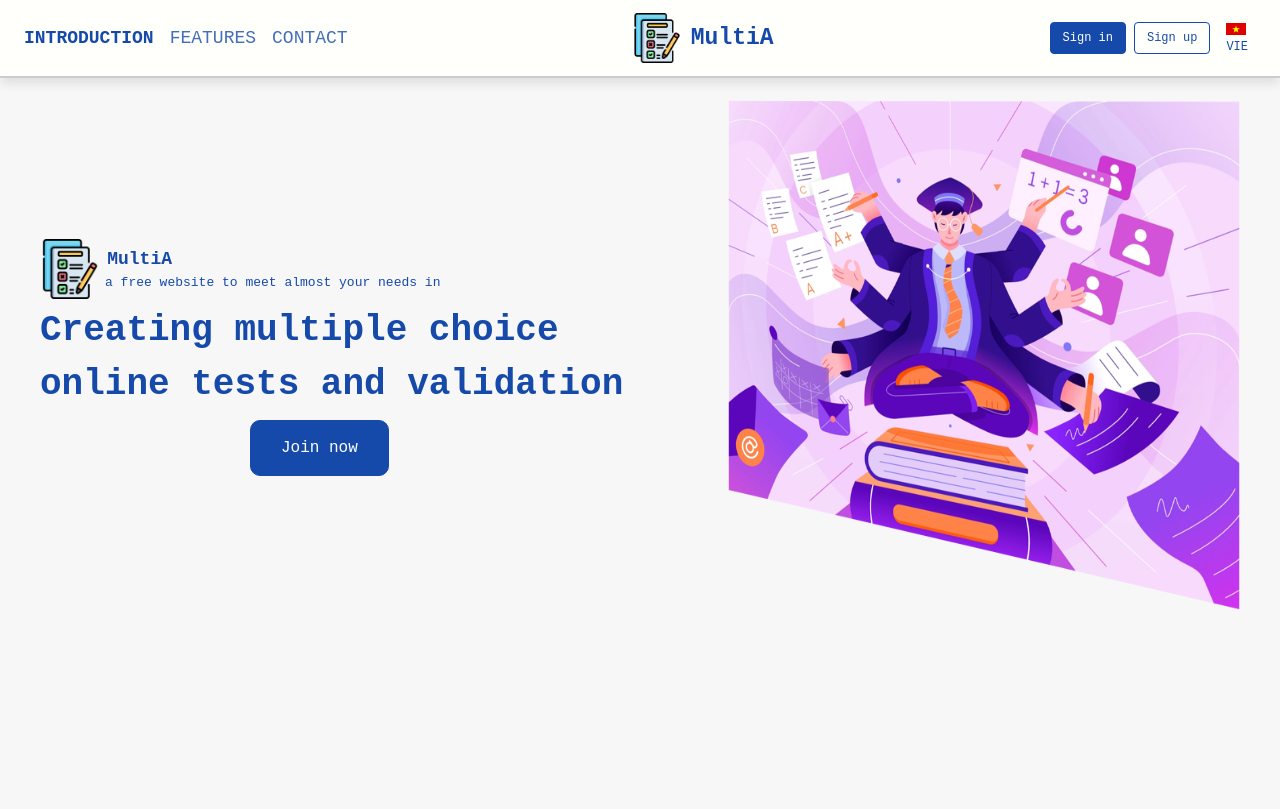
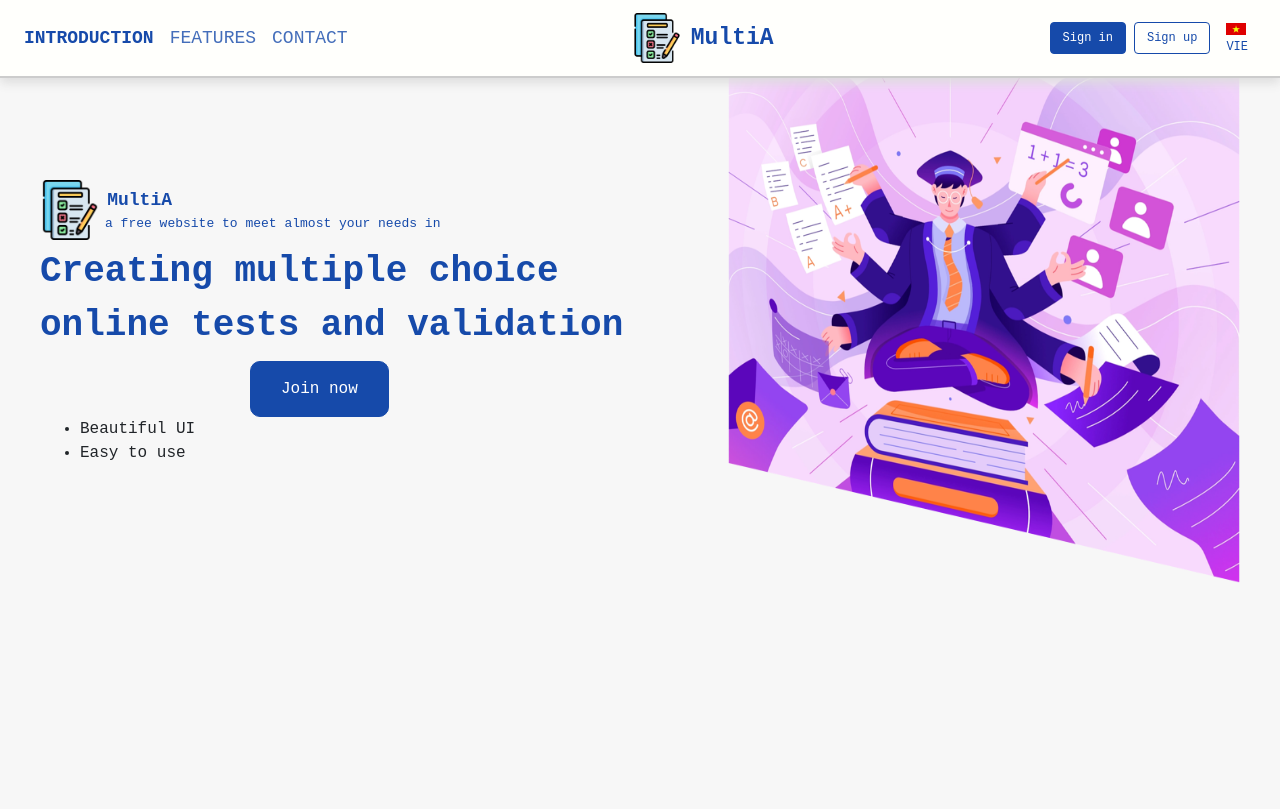
Before and after one commit to anh-nt24/E-MultipleChoice, a PHP site: page / in a window 1280 px wide. Shown: the top 809 px of the page. After the commit the page ends 583 px from the top, so only its background shows below. Run offline with PHP 8.4, Linux system fonts and the light colour scheme.

Commit message:
update responsive on mobile

```diff
--- a/index.html
+++ b/index.html
@@ -77,7 +77,6 @@
                 </div>
             </div>
         </nav>
-
             <div class="progress-container">
                 <div class="progress-bar" id="myBar"></div>
             </div>
@@ -91,13 +90,21 @@
                     <br>
                     <div>
                         <span style="padding-left: 0.4em">MultiA</span>
-                        <p>a free website to meet almost your needs in</p>
+                        <p> a free website to meet <br class="break"> almost your needs in </p>
                     </div>
                 </div>
                 <div class="introduction-title">
                     <h2>Creating multiple choice online tests and validation</h2>
                 </div>
                 <button type="button" class="btn btn-primary">Join now</button>
+                <ul class="list-brief">
+                    <li>
+                        Beautiful UI
+                    </li>
+                    <li>
+                        Easy to use
+                    </li>
+                </ul>
             </div>
             <div class="introduction-img">
                 <img class="intro-img--half" src="./resource/img/intro-home.png" alt=""></img>
--- a/static/css/responsive.css
+++ b/static/css/responsive.css
@@ -32,6 +32,7 @@
         position: relative;
         left: 35%;
     }
+
 }
 
 /* from 0 to 992px */
@@ -130,3 +131,9 @@
         justify-content: center;
     }
 }
+
+@media only screen and (min-width: 490px) {
+    .logo-body > div > p > br.break {
+        display: none;
+    }
+}
--- a/static/css/style.css
+++ b/static/css/style.css
@@ -9,7 +9,6 @@
 
 .header {
     box-shadow: 0px 5px 10px #ddd;
-    margin-bottom: 10px;
 }
 
 
@@ -137,7 +136,8 @@
     justify-content: space-between;
     align-items: center;
     flex-wrap: wrap;
-    padding: 20px 40px;
+    padding: 0px 40px;
+    margin-top: -7px;
 }
 
 .logo-body > img {
```
Also changed, not shown: 1 other file.
